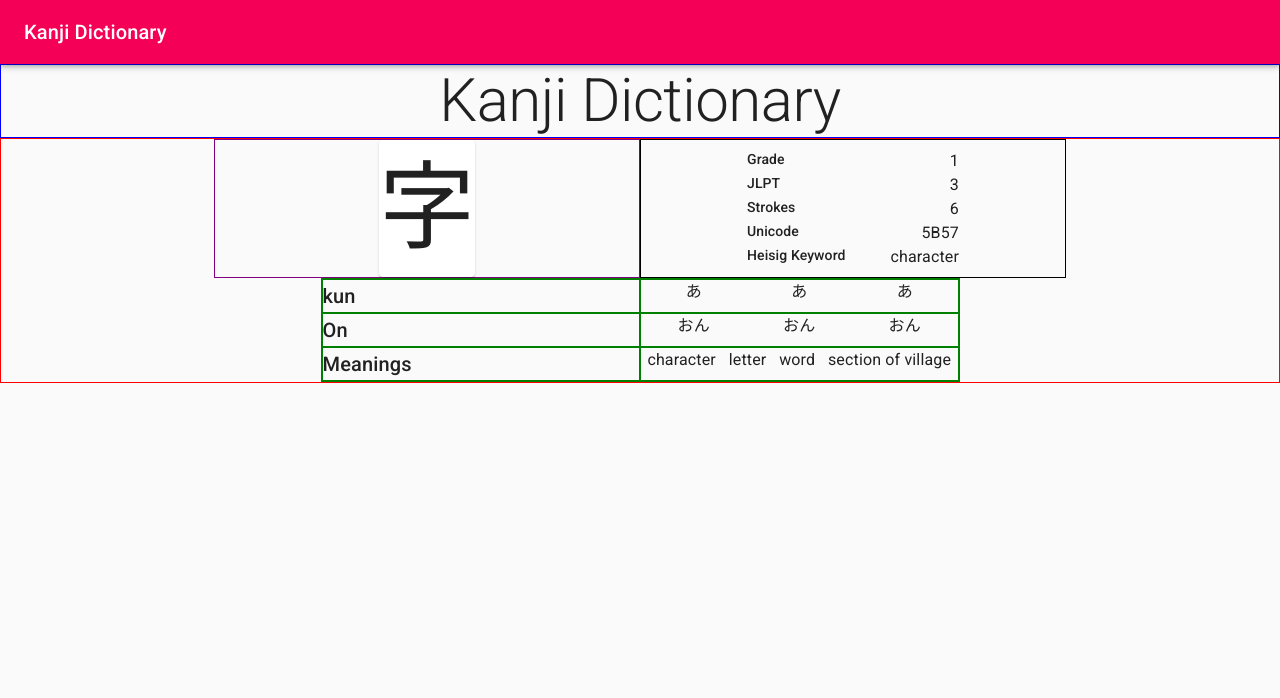
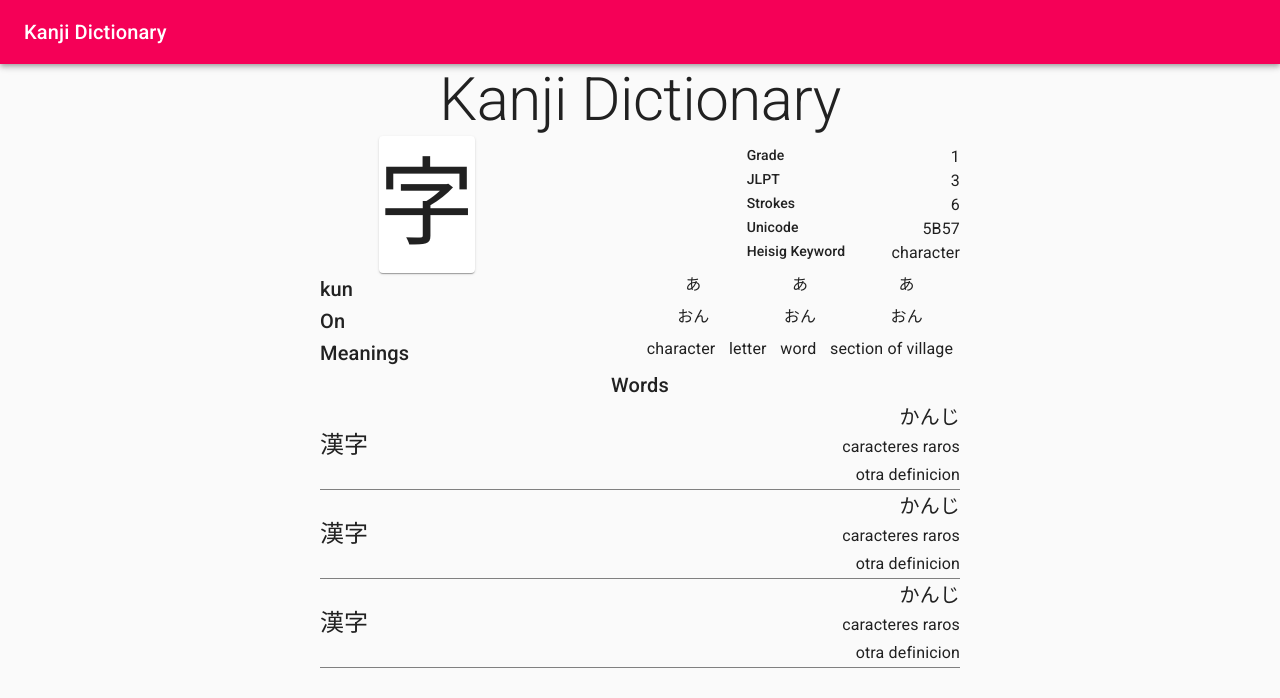
Before and after one commit to CesarMtzV/KanjiDictionary, a React (Create React App) app: page / in a window 1280 px wide. Shown: the top 698 px of the page. Built offline with nearby package versions, Linux system fonts and the light colour scheme.

Commit message:
Added word list

```diff
--- a/src/App.css
+++ b/src/App.css
@@ -2,31 +2,14 @@ body {
     margin: 0;
 }
 
-.title {
-    border: 1px solid blue;
-}
-
-.content {
-    border: 1px solid red;
-}
-
-.kanjiLabel {
-    border: 1px solid green;
-}
-
-.kanjiDetail {
-    border: 1px solid black;
-}
-
-.kanjiBigContainer {
-    border: 1px solid purple;
-}
-
 .kanjiBig {
     font-size: 6rem;
-    background: red;
 }
 
 .kunReadingContainer{
     border: 1px solid green;
 }
+
+.word-item{
+    border-bottom: 1px solid gray;
+}
--- /dev/null
+++ b/src/components/kanji/WordItem.js
@@ -0,0 +1,24 @@
+import React from 'react'
+import Grid from '@material-ui/core/Grid'
+import Typography from '@material-ui/core/Typography'
+
+
+
+const WordItem = () => {
+    return (
+        <Grid container justify="space-between" className="word-item">
+          {/* Kanji Word */}
+            <Grid container item xs={6} alignItems="center">
+                <Typography variant="h5">漢字</Typography>
+            </Grid>
+          {/* Hiragana and meanings */}
+            <Grid container item xs={6} direction="column" alignItems="flex-end">
+                <Typography variant="h6">かんじ</Typography>
+                <Typography variant="subtitle1">caracteres raros</Typography>
+                <Typography variant="subtitle1">otra definicion</Typography>
+            </Grid>
+        </Grid>
+    )
+}
+
+export default WordItem
--- /dev/null
+++ b/src/components/kanji/WordList.js
@@ -0,0 +1,26 @@
+import React from 'react'
+import Grid from '@material-ui/core/Grid'
+import WordItem from './WordItem'
+import Typography from '@material-ui/core/Typography'
+
+
+
+//TODO: Add the prop "items" and render dynamically
+const WordList = () => {
+    return (
+        <Grid container direction="column" >
+          <Grid container item justify="center">
+            <Typography variant="h6">Words</Typography>
+          </Grid>
+        {/* TODO: MAKE THIS DYNAMIC */}
+          <Grid container item>
+            <WordItem />
+            <WordItem />
+            <WordItem />
+          </Grid>
+
+        </Grid>
+    )
+}
+
+export default WordList
--- a/src/components/ui/Content.js
+++ b/src/components/ui/Content.js
@@ -3,6 +3,7 @@ import Typography from '@material-ui/core/Typography'
 import Grid from '@material-ui/core/Grid'
 import { makeStyles, Paper, Container } from '@material-ui/core'
 import { yellow } from '@material-ui/core/colors'
+import WordList from '../kanji/WordList'
 
 const useStyles = makeStyles((theme) => ({
     paper: {
@@ -13,14 +14,14 @@ const useStyles = makeStyles((theme) => ({
 
 const Content = () => {
     return (
-        <Grid container className="content" direction="row" justify="center">
+        <Grid container direction="row" justify="center">
 
-          <Grid container item xs={6} sm={4} className="kanjiBigContainer" justify="center" >
+          <Grid container item xs={6} sm={4} justify="center" >
             <Paper className="kanjiBig" >字</Paper>
           </Grid>
 
           {/* KANJI DETAILS - START */}
-          <Grid container item xs={6} sm={4} className="kanjiDetail" alignItems="center" justify="center">
+          <Grid container item xs={6} sm={4} alignItems="center" justify="center">
 
             {/* NESTED GRID - START */}
             <Grid container direction="column" xs={6}>
@@ -53,39 +54,44 @@ const Content = () => {
           {/* KANJI DETAILS - FINISH */}
 
           {/* Readings / Meanings / Words - START*/}
-          <Grid container item xs={12} sm={6} alignItems="center" className="kunReadingContainer">
+          <Grid container item xs={12} sm={6} alignItems="center">
 
             <Grid container justify="space-between">
 
                 {/* Kun reading */}
-                <Grid container item xs={6} className="kanjiLabel">
+                <Grid container item xs={6}>
                     <Typography variant="h6">kun</Typography>
                 </Grid>
-                <Grid container item xs={6} className="kanjiLabel" justify="space-around">
+                <Grid container item xs={6} justify="space-around">
                     <Typography variant="body1">あ</Typography>
                     <Typography variant="body1">あ</Typography>
                     <Typography variant="body1">あ</Typography>
                 </Grid>
 
                 {/* On readings */}
-                <Grid container item xs={6} className="kanjiLabel">
+                <Grid container item xs={6}>
                     <Typography variant="h6">On</Typography>
                 </Grid>
-                <Grid container item xs={6} className="kanjiLabel" justify="space-around">
+                <Grid container item xs={6} justify="space-around">
                     <Typography variant="body1">おん</Typography>
                     <Typography variant="body1">おん</Typography>
                     <Typography variant="body1">おん</Typography>
                 </Grid>
 
                 {/* Meanings */}
-                <Grid container item xs={6} className="kanjiLabel">
+                <Grid container item xs={6}>
                     <Typography variant="h6">Meanings</Typography>
                 </Grid>
-                <Grid container item xs={6} className="kanjiLabel" justify="space-around">
+                <Grid container item xs={6} justify="space-around">
                     <Typography variant="body1">character</Typography>
                     <Typography variant="body1">letter</Typography>
                     <Typography variant="body1">word</Typography>
                     <Typography variant="body1">section of village</Typography>
+                </Grid>
+
+                {/* Wordlist */}
+                <Grid container item>
+                    <WordList />
                 </Grid>
 
             </Grid>
--- a/src/components/ui/Header.js
+++ b/src/components/ui/Header.js
@@ -4,7 +4,7 @@ import Typography from '@material-ui/core/Typography'
 
 const Header = () => {
     return (
-        <Container maxWidth="lg" className="title">
+        <Container maxWidth="lg">
           <Typography variant="h2" color="textPrimary" align="center">Kanji Dictionary</Typography>
         </Container>
     )
```
